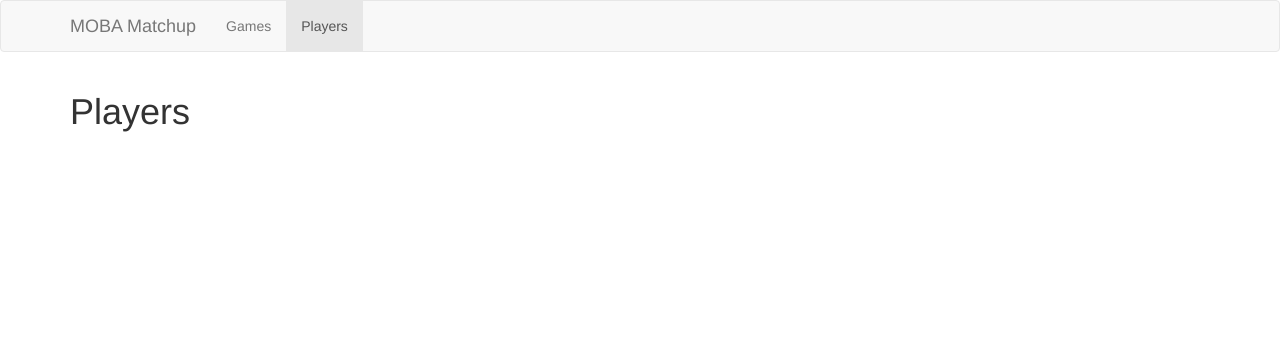
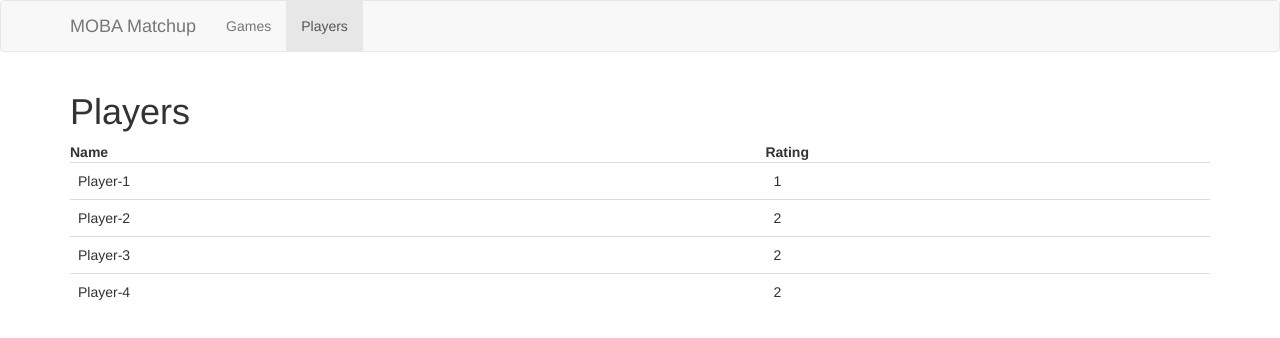
Before and after one commit to icmpecho/moba-matchup, a Vue app: page /players in a window 1280 px wide. Shown: the top 338 px of the page. Built offline with nearby package versions, Linux system fonts and the light colour scheme.

Commit message:
Add player list component

```diff
--- /dev/null
+++ b/frontend/components/PlayerList.vue
@@ -0,0 +1,25 @@
+<template>
+<div class="table-responsive">
+  <table class="table table-hover">
+    <thead>
+      <th>Name</th>
+      <th>Rating</th>
+    </thead>
+    <tbody>
+      <tr v-for="player in players" :key="player._id">
+        <td>{{player.name}}</td>
+        <td>{{player.rating}}</td>
+      </tr>
+    </tbody>
+  </table>
+</div>
+</template>
+
+<<script>
+export default {
+  props: ['players'],
+  data: function () {
+    return {}
+  }
+}
+</script>
--- a/frontend/pages/Players.vue
+++ b/frontend/pages/Players.vue
@@ -1,13 +1,26 @@
 <template>
 <div class="container">
   <h1>Players</h1>
+  <PlayerList :players="players"></PlayerList>
 </div>
 </template>
 
 <script>
+import PlayerList from '../components/PlayerList.vue'
+
 export default {
   data: function () {
-    return {}
+    return {
+      players: [
+        {_id: 'aaa', name: 'Player-1', rating: 1},
+        {_id: 'bbb', name: 'Player-2', rating: 2},
+        {_id: 'ccc', name: 'Player-3', rating: 2},
+        {_id: 'ddd', name: 'Player-4', rating: 2},
+      ]
+    }
   },
+  components: {
+    PlayerList
+  }
 }
 </script>
```
